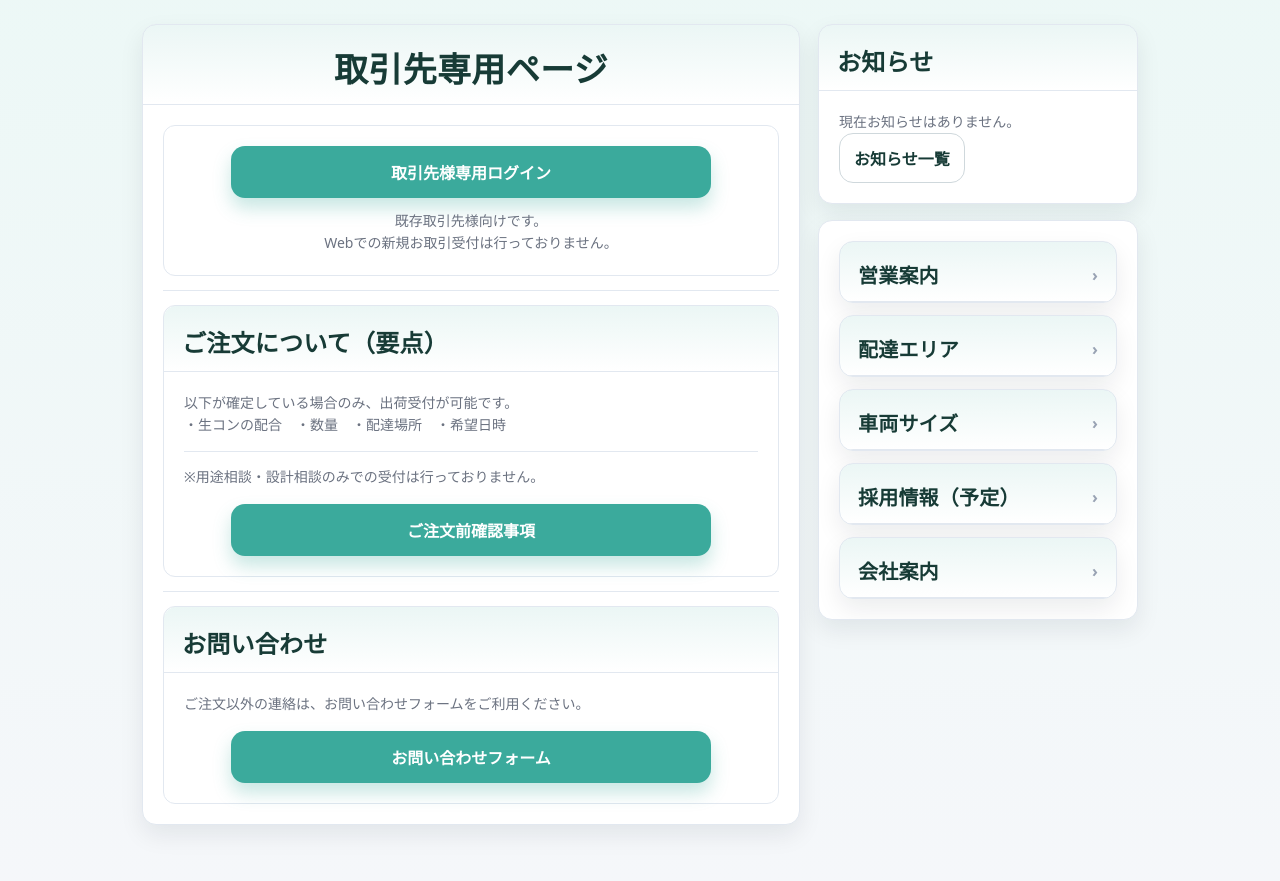
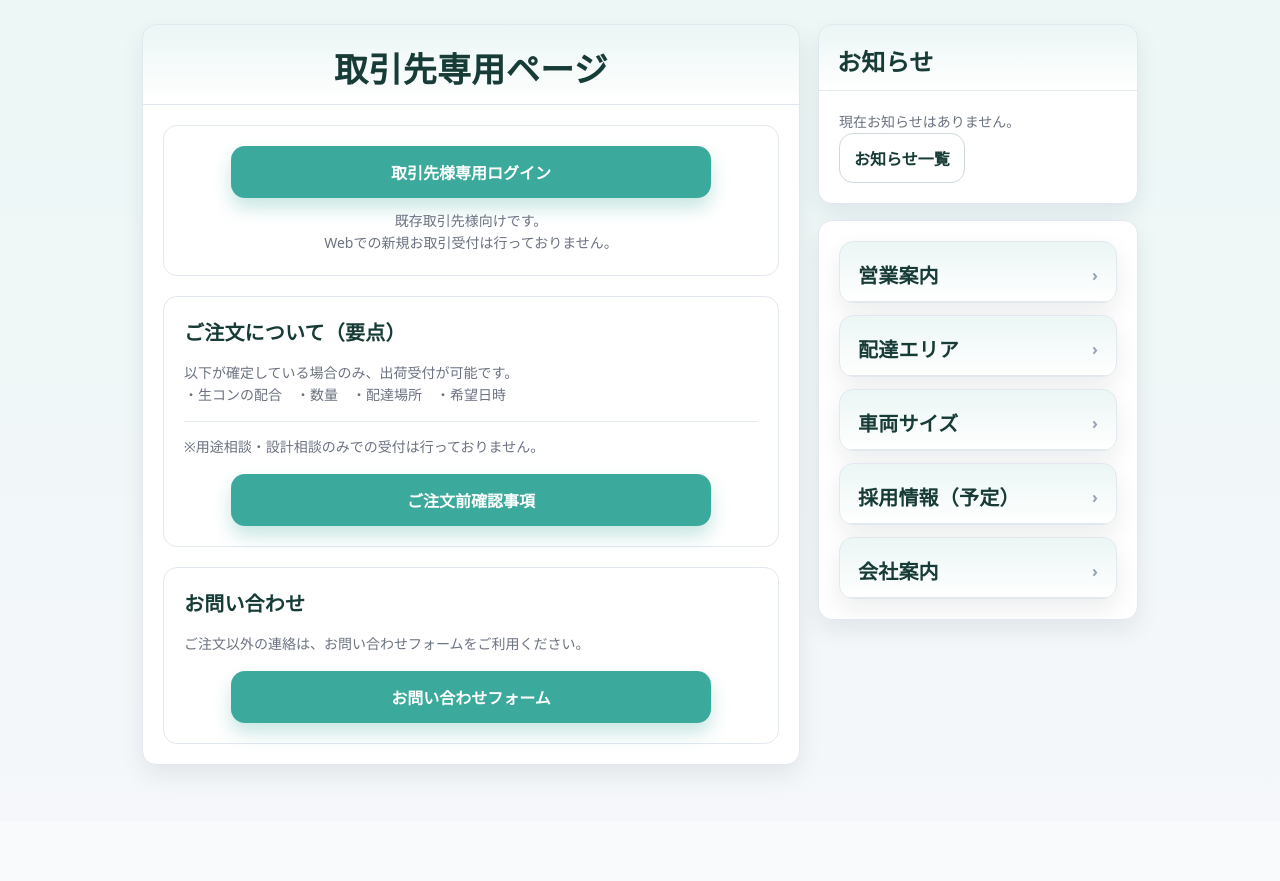
Before and after one commit to 2co2co0417/imabari-namacon-portal, a Python web app: template templates/index.html in a window 1280 px wide. Shown: the part 61-942 px from the top of the page. After the commit the page ends 839 px from the top, so only its background shows below. Run offline with Jinja, Linux system fonts and the light colour scheme; the template is opened without the code that fills it, so the values that code supplies are empty.

Commit message:
削除デザイン

```diff
--- a/templates/index.html
+++ b/templates/index.html
@@ -9,11 +9,10 @@
         <h1 class="hero-title">取引先専用ページ</h1>
       </div>
 
-      <div class="card-b">
+      <div class="card-b public-sections">
 
         <!-- ログイン -->
-        <div class="card inner-card">
-          <div class="card-b">
+        <section class="public-section public-login">
           <a class="btn-primary public-top-btn" href="{{ url_for('login') }}" aria-label="取引先様専用ログイン">
             取引先様専用ログイン
           </a>
@@ -21,17 +20,11 @@
             既存取引先様向けです。<br>
             Webでの新規お取引受付は行っておりません。
           </div>
-          </div>
-        </div>
-
-        <div class="divider"></div>
+        </section>
 
         <!-- ご注文について -->
-        <div class="card inner-card">
-          <div class="card-h inner-h">
-            <h2>ご注文について（要点）</h2>
-          </div>
-          <div class="card-b">
+        <section class="public-section">
+          <h2 class="public-section-title">ご注文について（要点）</h2>
           <div class="muted">
             以下が確定している場合のみ、出荷受付が可能です。<br>
             ・生コンの配合　・数量　・配達場所　・希望日時
@@ -48,17 +41,11 @@
               ご注文前確認事項
             </a>
           </div>
-          </div>
-        </div>
-
-        <div class="divider"></div>
+        </section>
 
         <!-- お問い合わせ -->
-        <div class="card inner-card">
-          <div class="card-h inner-h">
-            <h2>お問い合わせ</h2>
-          </div>
-          <div class="card-b">
+        <section class="public-section">
+          <h2 class="public-section-title">お問い合わせ</h2>
           <div class="muted">
             ご注文以外の連絡は、お問い合わせフォームをご利用ください。
           </div>
@@ -68,8 +55,7 @@
               お問い合わせフォーム
             </a>
           </div>
-          </div>
-        </div>
+        </section>
 
       </div>
     </div>
```
Lines whose indentation alone changed are shown as unchanged.
